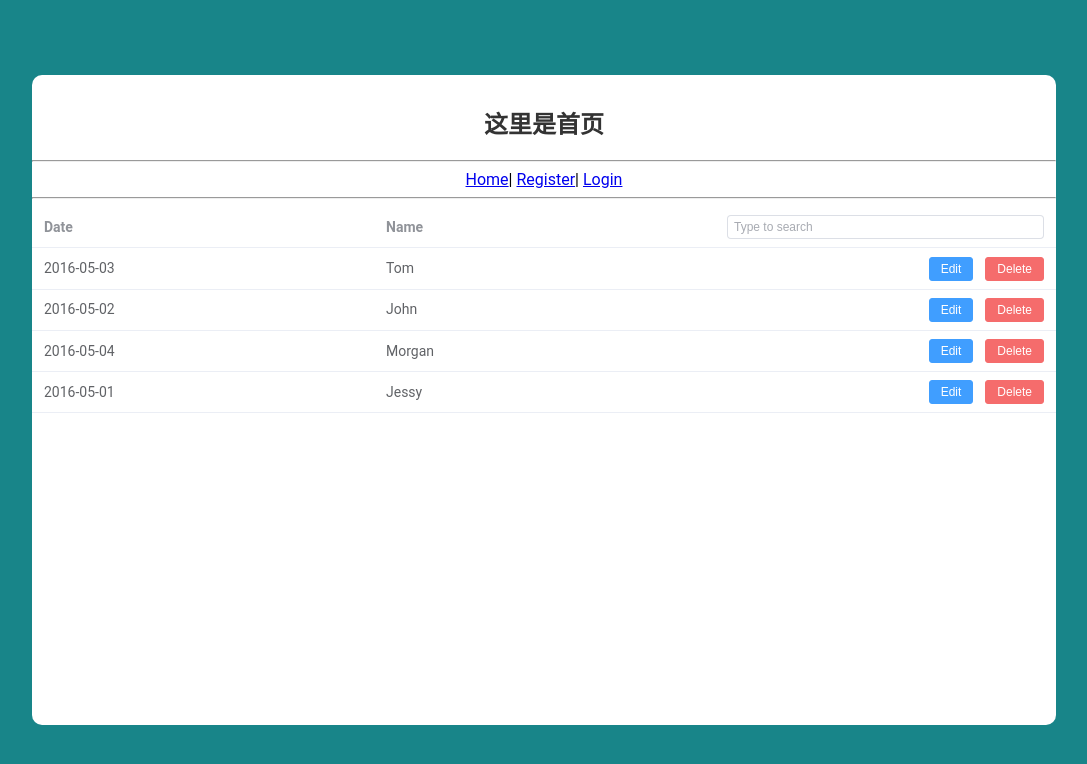
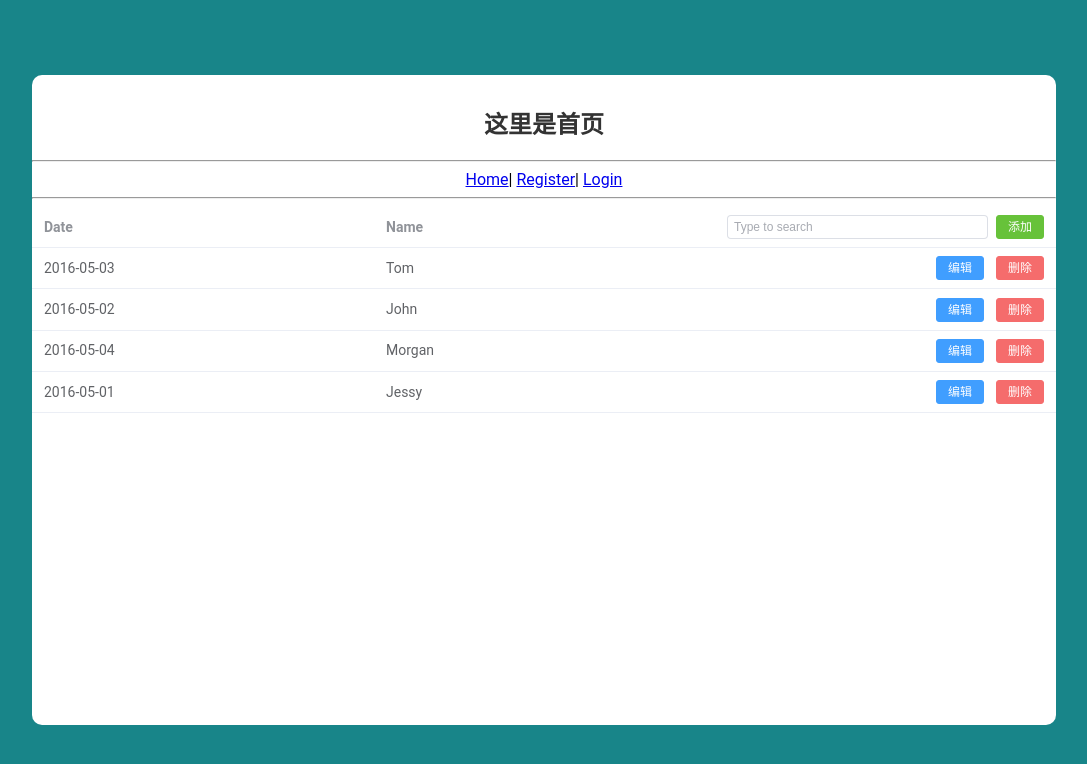
Before and after one commit to lggyx/JavaWebDemo, a Vue app in the folder web-client/: page / in a window 1280 px wide. Shown: the top 764 px of the page, without its empty margins (96-1183 px from the left). Built offline with nearby package versions, Linux system fonts and the light colour scheme.

Commit message:
add add el-button

```diff
--- a/web-client/src/page/HomePage.vue
+++ b/web-client/src/page/HomePage.vue
@@ -23,7 +23,9 @@ const handleEdit = (index: number, row: User) => {
 const handleDelete = (index: number, row: User) => {
   console.log(index, row)
 }
-
+const handleAdd = () => {
+  console.log('新增')
+}
 const tableData: User[] = [
   {
     date: '2016-05-03',
@@ -58,14 +60,17 @@ const tableData: User[] = [
     <el-table-column label="Name" prop="name" />
     <el-table-column align="right">
       <template #header>
+        <div style="display: flex; gap: 8px; justify-content: flex-end; align-items: center;">
         <el-input v-model="search" size="small" placeholder="Type to search" />
+        <el-button size="small" type="success" @click="handleAdd()"> 添加</el-button>
+        </div>
       </template>
       <template #default="scope">
         <el-button size="small" type="primary" @click="handleEdit(scope.$index, scope.row)">
-          Edit
+          编辑
         </el-button>
         <el-button size="small" type="danger" @click="handleDelete(scope.$index, scope.row)">
-          Delete
+          删除
         </el-button>
       </template>
     </el-table-column>
```
